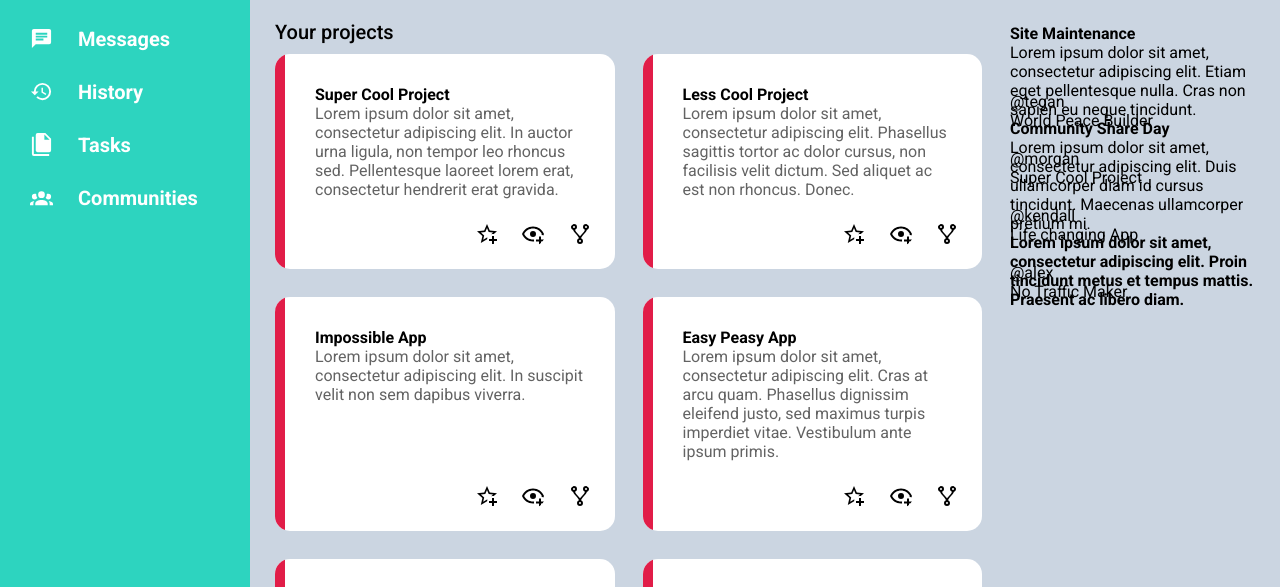
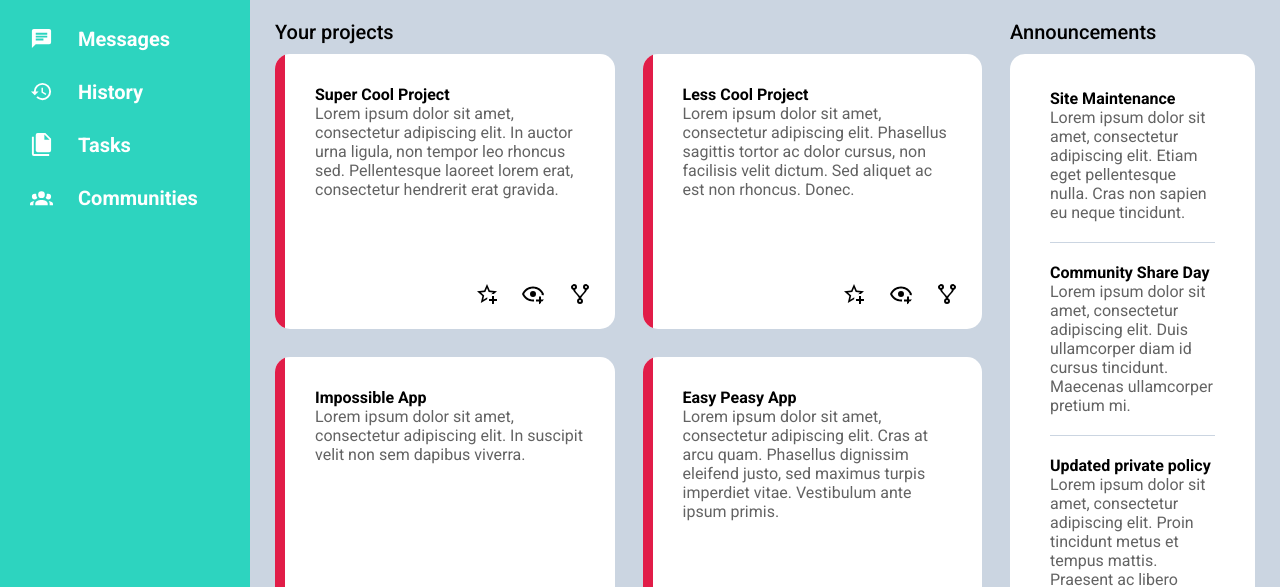
Before and after one commit to miguelcardoso1204/admin-dashboard, a plain HTML site: page index.html in a window 1280 px wide. Shown: the part 204-791 px from the top of the page. Drawn offline with Linux system fonts and the light colour scheme.

Commit message:
Style Announcements

```diff
--- a/index.html
+++ b/index.html
@@ -159,6 +159,7 @@
                 </div>
             </div>
         </div>
+        <h3 id="announcements-title">Announcements</h3>
         <div class="announcements">
             <div>
                 <h4>Site Maintenance</h4>
@@ -169,18 +170,12 @@
                 <p>Lorem ipsum dolor sit amet, consectetur adipiscing elit. Duis ullamcorper diam id cursus tincidunt. Maecenas ullamcorper pretium mi.</p>
             </div>
             <div>
-                <h4>Lorem ipsum dolor sit amet, consectetur adipiscing elit. Proin tincidunt metus et tempus mattis. Praesent ac libero diam.</h4>
-                <p></p>
+                <h4>Updated private policy</h4>
+                <p>Lorem ipsum dolor sit amet, consectetur adipiscing elit. Proin tincidunt metus et tempus mattis. Praesent ac libero diam.</p>
             </div>
         </div>
         <div class="trending">
-            <div>
-                <img src="" alt="">
-                <div>
-                    <p></p>
-                    <p></p>
-                </div>
-            </div>
+            <h3>Trending</h3>
             <div>
                 <img src="" alt="">
                 <div>
--- a/styles.css
+++ b/styles.css
@@ -197,7 +197,7 @@ input[type=search] {
     background-color: var(--secondary-white);
     display: grid;
     grid-template-columns: 3fr 1fr;
-    grid-template-rows: 30px 1fr;
+    grid-template-rows: 30px;
     padding: 25px;
 }
 
@@ -211,7 +211,7 @@ input[type=search] {
 }
 
 .your-projects {
-    grid-row: 2 / 3;
+    grid-row: 2 / 4;
     display: grid;
     grid-template-columns: repeat(auto-fit, minmax(280px, 1fr));
     grid-auto-rows: auto;
@@ -278,11 +278,35 @@ input[type=search] {
 }
 
 .announcements {
-    grid-column-start: 2;
-    grid-row: 1 / 2
+    grid-column: 2 / 3;
+    grid-row: 2 / 3;
+    background-color: var(--main-white);
+    margin-bottom: 25px;
+    padding: 15px;
+    border-radius: 15px;
+    display: grid;
+}
+
+.announcements div {
+    border-bottom: 1px solid var(--secondary-white);
+    padding: 20px 0px;
+    margin: 0px 25px
+}
+
+.announcements div:last-of-type {
+    border-bottom: none;
+}
+
+.announcements div p {
+    color: var(--grey-text);
+}
+
+#announcements-title {
+    grid-column: 2;
+    grid-row: 1 / 2;
 }
 
 .trending {
-    grid-column-start: 2;
-    grid-row: 2 / 3
+    grid-column: 2 / 3;
+    grid-row: 3 / 4;
 }
```
